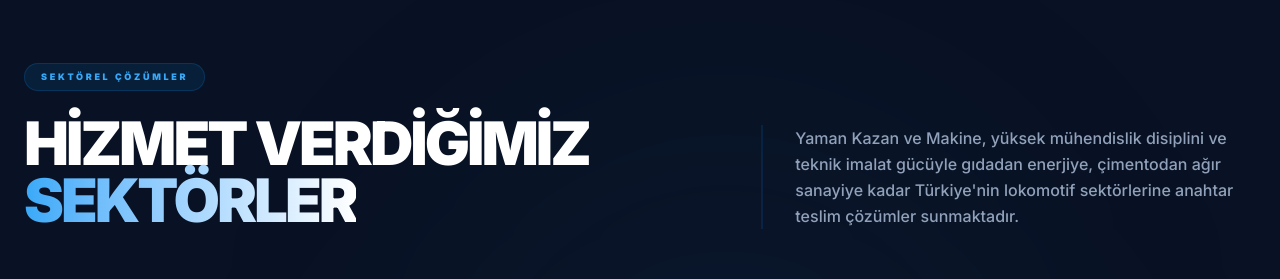
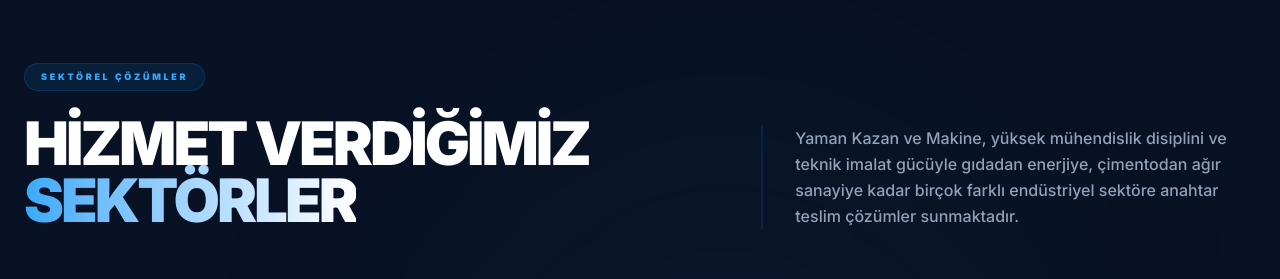
Before and after one commit to talhaff/Yaman_Kazan, a Next.js app: page / in a window 1280 px wide. Shown: the part 5560-5839 px from the top of the page. Built offline with nearby package versions, Linux system fonts and the light colour scheme.

Commit message:
feat: update description in Sectors component for improved clarity and inclusivity

```diff
--- a/src/components/home/Sectors.tsx
+++ b/src/components/home/Sectors.tsx
@@ -48,7 +48,7 @@
           </div>
           <div className="lg:col-span-5 border-l-2 border-secondary-800/30 pl-6 lg:pl-8">
             <p className="text-slate-400 font-medium leading-relaxed text-sm md:text-base">
-              Yaman Kazan ve Makine, yüksek mühendislik disiplini ve teknik imalat gücüyle gıdadan enerjiye, çimentodan ağır sanayiye kadar Türkiye'nin lokomotif sektörlerine anahtar teslim çözümler sunmaktadır.
+              Yaman Kazan ve Makine, yüksek mühendislik disiplini ve teknik imalat gücüyle gıdadan enerjiye, çimentodan ağır sanayiye kadar birçok farklı endüstriyel sektöre anahtar teslim çözümler sunmaktadır.
             </p>
           </div>
         </div>
```
